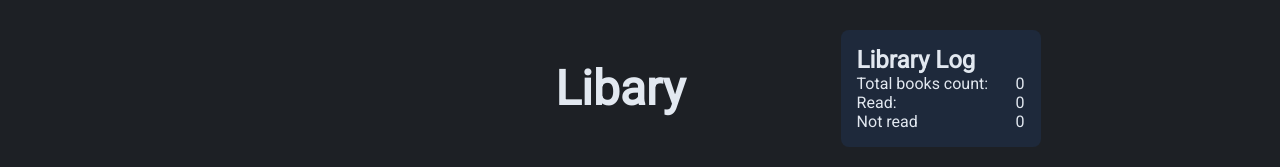
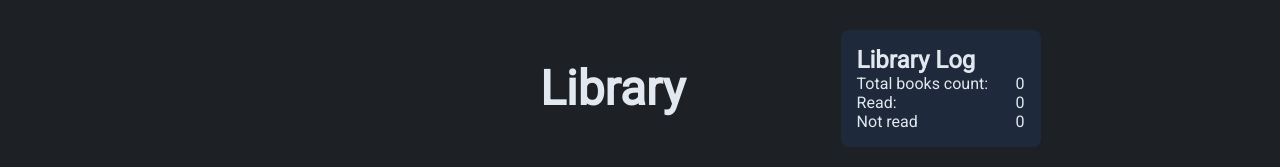
Before and after one commit to aScHEABL/Library, a plain HTML site: page index.html in a window 1280 px wide. Shown: the top 167 px of the page. Drawn offline with Linux system fonts and the light colour scheme.

Commit message:
fix: typo libary and screenshot

```diff
--- a/index.html
+++ b/index.html
@@ -11,7 +11,7 @@
 <body>
     <header>
         <div id="title-container">
-            <h1 class="title">Libary</h1>
+            <h1 class="title">Library</h1>
         </div>
         <div id="library-log-container">
             <div>
```
Also changed, not shown: README.md, 2 other files.
